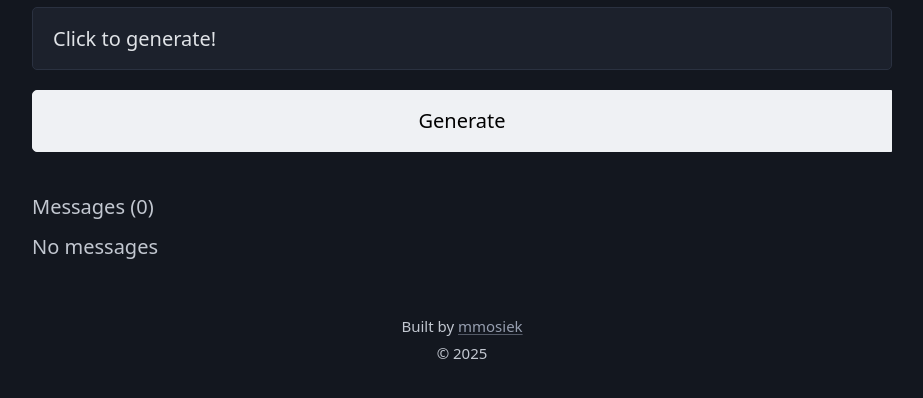
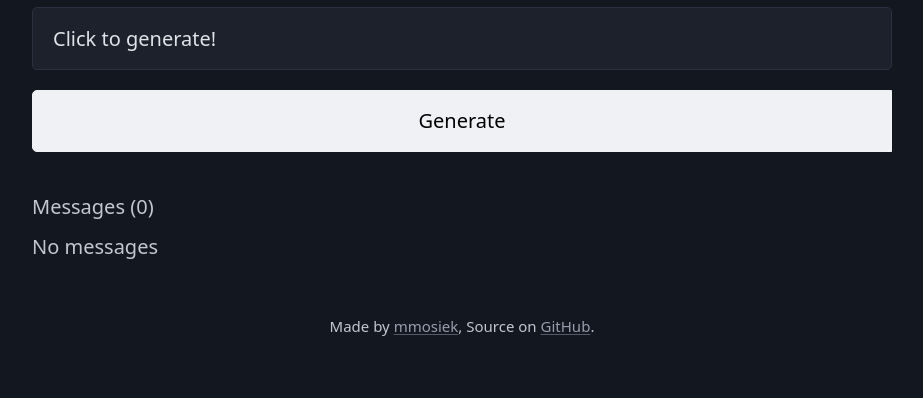
Before and after one commit to mmosiek/tempmail, a plain HTML site: page index.html in a window 1280 px wide. Shown: the part 158-556 px from the top of the page, without its empty margins (178-1101 px from the left). Drawn offline with nearby package versions, Linux system fonts and the light colour scheme.

Commit message:
Update index.html

```diff
--- a/index.html
+++ b/index.html
@@ -48,8 +48,7 @@
   <footer class="container" style="padding:0.5rem;text-align:center;font-size:0.9rem;">
     <p>
       <small>
-        Built by <a href="https://github.com/mmosiek" class="secondary" target="_blank">mmosiek</a><br>
-        © 2025
+        Made by <a href="https://github.com/mmosiek" class="secondary" target="_blank">mmosiek</a>, Source on <a href="https://github.com/mmosiek/tempmail" class="secondary" target="_blank">GitHub</a>.
       </small>
     </p>
   </footer>
```
